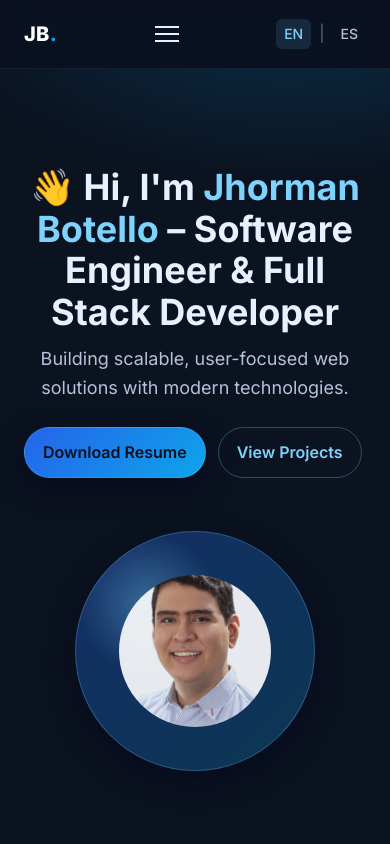
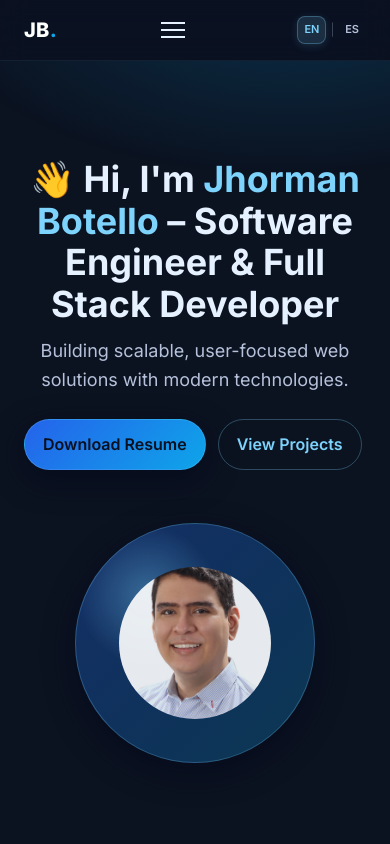
Before and after one commit to JhormanB/portfolio, a plain HTML site: page index.html in a window 390 px wide. Shown: the top 844 px of the page. Drawn offline with nearby package versions, Linux system fonts and the light colour scheme.

Commit message:
feat: mejorar estilos del selector de idioma con mejor UX y responsive

```diff
--- a/styles.css
+++ b/styles.css
@@ -43,11 +43,48 @@ body {
 .brand { color: #fff; text-decoration: none; font-weight: 800; letter-spacing: 0.3px; font-size: 20px; }
 .brand span { color: var(--accent); }
 
-.lang-switcher { display: flex; align-items: center; gap: 8px; }
-.lang-link { color: var(--muted); text-decoration: none; font-weight: 500; font-size: 14px; padding: 4px 8px; border-radius: 6px; transition: color 200ms ease, background 200ms ease; }
-.lang-link:hover { color: var(--link); background: rgba(125, 211, 252, 0.08); }
-.lang-link.active { color: var(--link); background: rgba(125, 211, 252, 0.12); }
-.lang-separator { color: var(--muted); opacity: 0.5; }
+.lang-switcher {
+  display: flex;
+  align-items: center;
+  gap: 8px;
+  margin-left: 20px;
+  position: relative;
+  z-index: 10;
+}
+
+.lang-link {
+  color: var(--muted);
+  text-decoration: none;
+  font-weight: 600;
+  font-size: 13px;
+  padding: 6px 10px;
+  border-radius: 8px;
+  transition: all 200ms ease;
+  border: 1px solid transparent;
+  min-width: 32px;
+  text-align: center;
+}
+
+.lang-link:hover {
+  color: var(--link);
+  background: rgba(125, 211, 252, 0.08);
+  border-color: rgba(125, 211, 252, 0.2);
+  transform: translateY(-1px);
+}
+
+.lang-link.active {
+  color: var(--link);
+  background: rgba(125, 211, 252, 0.15);
+  border-color: rgba(125, 211, 252, 0.3);
+  box-shadow: 0 2px 8px rgba(125, 211, 252, 0.15);
+}
+
+.lang-separator {
+  color: var(--muted);
+  opacity: 0.4;
+  font-weight: 300;
+  user-select: none;
+}
 
 .main-nav ul { list-style: none; display: flex; gap: 20px; margin: 0; padding: 0; align-items: center; }
 .main-nav a { color: var(--muted); text-decoration: none; font-weight: 500; }
@@ -123,4 +160,37 @@ body {
   .cards.three { grid-template-columns: 1fr; }
   .skills-grid { grid-template-columns: 1fr; }
   .photo-frame { width: 240px; height: 240px; }
+
+  /* Mobile language switcher */
+  .lang-switcher {
+    margin-left: 12px;
+    gap: 6px;
+  }
+
+  .lang-link {
+    font-size: 12px;
+    padding: 5px 8px;
+    min-width: 28px;
+  }
+
+  .lang-separator {
+    font-size: 12px;
+  }
 }
+
+@media (max-width: 480px) {
+  .header-inner {
+    min-height: 60px;
+  }
+
+  .lang-switcher {
+    margin-left: 8px;
+    gap: 4px;
+  }
+
+  .lang-link {
+    font-size: 11px;
+    padding: 4px 6px;
+    min-width: 24px;
+  }
+}
```
